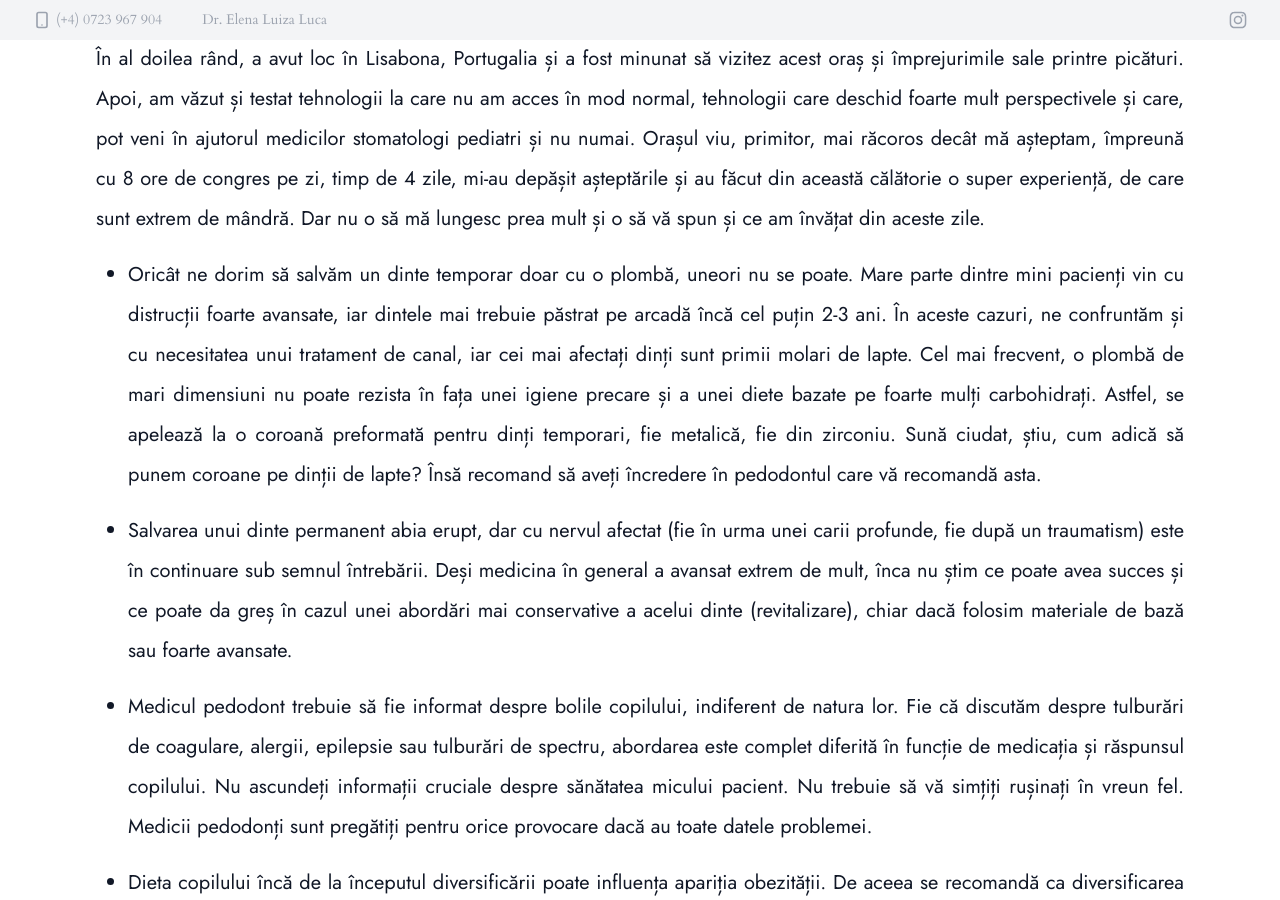
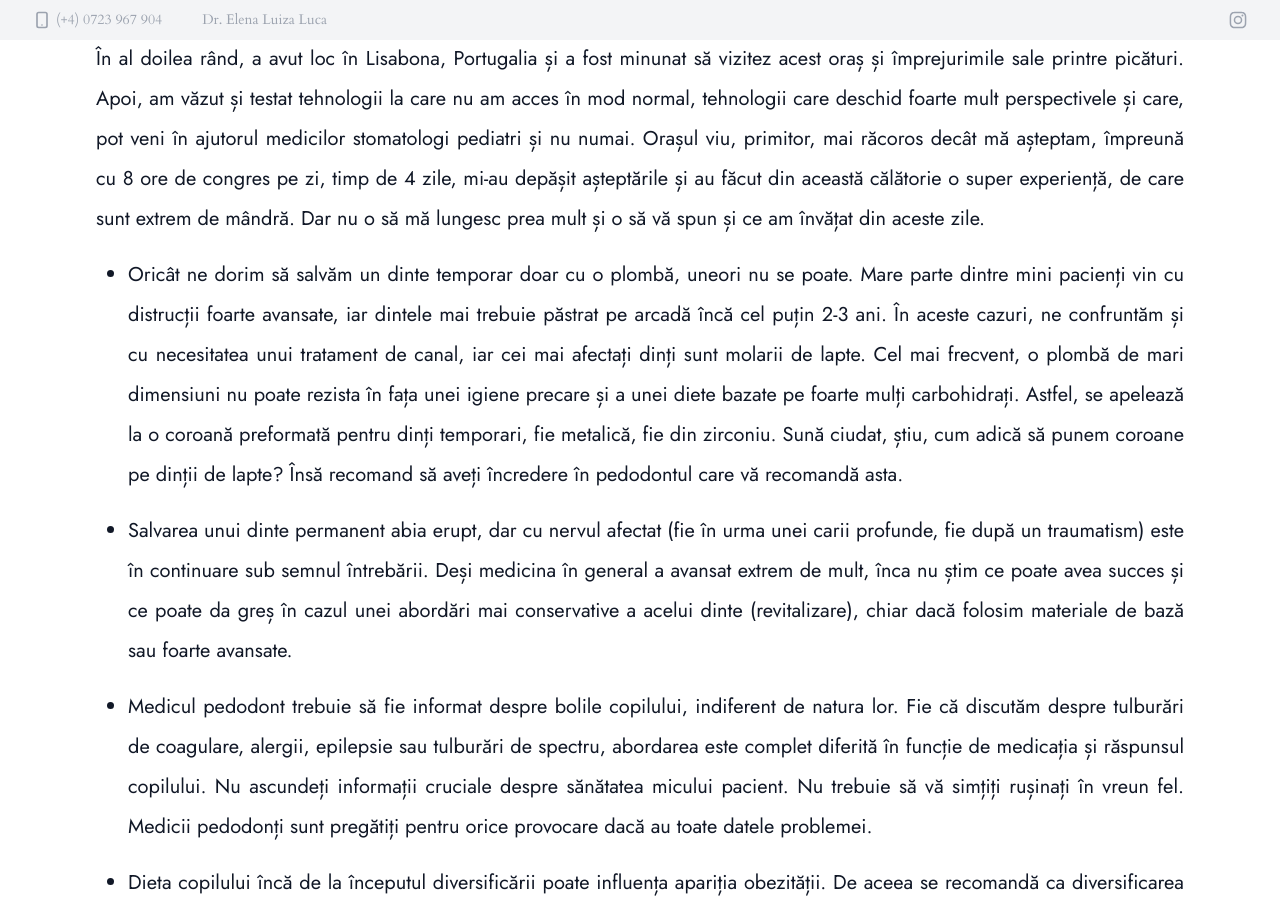
Before and after one commit to luizaluca/luizaluca.github.io, a Jekyll site: the page built from _posts/2022-7-1-eapd.md, in a window 1280 px wide and 900 px high, scrolled down 901 px. Built offline with Jekyll 4.4.1, drawn with Linux system fonts in a browser that asks for light colours; nearby versions of some CDN libraries.

Commit message:
Changes to EAPD

```diff
--- a/_posts/2022-7-1-eapd.md
+++ b/_posts/2022-7-1-eapd.md
@@ -9,7 +9,7 @@ tags: []
 
 În primul rând, sunt extrem de recunoscătoare că am avut șansa de a participa la acest congres, primul din cariera mea de medic pedodont. Am avut contact cu oameni cu aceleași pasiuni ca și mine, de la care am putut învăța extrem de multe lucruri. În al doilea rând, a avut loc în Lisabona, Portugalia și a fost minunat să vizitez acest oraș și împrejurimile sale printre picături. Apoi, am văzut și testat tehnologii la care nu am acces în mod normal, tehnologii care deschid foarte mult perspectivele și care, pot veni în ajutorul medicilor stomatologi pediatri și nu numai. Orașul viu, primitor, mai răcoros decât mă așteptam, împreună cu 8 ore de congres pe zi, timp de 4 zile, mi-au depășit așteptările și au făcut din această călătorie o super experiență, de care sunt extrem de mândră. Dar nu o să mă lungesc prea mult și o să vă spun și ce am învățat din aceste zile.
 
-* Oricât ne dorim să salvăm un dinte temporar doar cu o plombă, uneori nu se poate. Mare parte dintre mini pacienți vin cu distrucții foarte avansate, iar dintele mai trebuie păstrat pe arcadă încă cel puțin 2-3 ani. În aceste cazuri, ne confruntăm și cu necesitatea unui tratament de canal, iar cei mai afectați dinți sunt primii molari de lapte. Cel mai frecvent, o plombă de mari dimensiuni nu poate rezista în fața unei igiene precare și a unei diete bazate pe foarte mulți carbohidrați. Astfel, se apelează la o coroană preformată pentru dinți temporari, fie metalică, fie din zirconiu. Sună ciudat, știu, cum adică să punem coroane pe dinții de lapte? Însă recomand să aveți încredere în pedodontul care vă recomandă asta.
+* Oricât ne dorim să salvăm un dinte temporar doar cu o plombă, uneori nu se poate. Mare parte dintre mini pacienți vin cu distrucții foarte avansate, iar dintele mai trebuie păstrat pe arcadă încă cel puțin 2-3 ani. În aceste cazuri, ne confruntăm și cu necesitatea unui tratament de canal, iar cei mai afectați dinți sunt molarii de lapte. Cel mai frecvent, o plombă de mari dimensiuni nu poate rezista în fața unei igiene precare și a unei diete bazate pe foarte mulți carbohidrați. Astfel, se apelează la o coroană preformată pentru dinți temporari, fie metalică, fie din zirconiu. Sună ciudat, știu, cum adică să punem coroane pe dinții de lapte? Însă recomand să aveți încredere în pedodontul care vă recomandă asta.
 
 * Salvarea unui dinte permanent abia erupt, dar cu nervul afectat (fie în urma unei carii profunde, fie după un traumatism) este în continuare sub semnul întrebării. Deși medicina în general a avansat extrem de mult, înca nu știm ce poate avea succes și ce poate da greș în cazul unei abordări mai conservative a acelui dinte (revitalizare), chiar dacă folosim materiale de bază sau foarte avansate.
 
```
